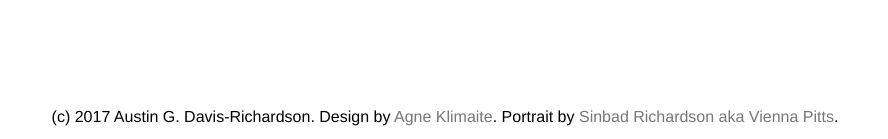
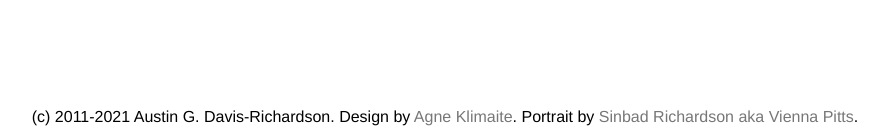
Before and after one commit to audy/audy.github.io, a Jekyll site: the page built from index.html, in a window 1280 px wide. Shown: the part 758-897 px from the top of the page, without its empty margins (195-1083 px from the left). Built offline with Jekyll 4.4.1, drawn with Linux system fonts in a browser that asks for light colours; nearby versions of some CDN libraries.

Commit message:
Update (c)

```diff
--- a/_layouts/blog.html
+++ b/_layouts/blog.html
@@ -13,7 +13,7 @@
   <div class="container">
     {{ content }}
     <div class="footer">
-      <p>(c) 2011-2020 Austin G. Davis-Richardson</p>
+      <p>(c) 2011-2021 Austin G. Davis-Richardson</p>
       <p>
         Content licensed under <a href="http://creativecommons.org/licenses/by/4.0/">Creative Commons By 4.0</a>
       </p>
--- a/index.html
+++ b/index.html
@@ -23,7 +23,7 @@ title: home
 </div>
 
 <div class="footer">
-  (c) 2017 Austin G. Davis-Richardson.
+  (c) 2011-2021 Austin G. Davis-Richardson.
   Design by <a href="https://agnaite.com/">Agne Klimaite</a>.
   Portrait by <a href="http://www.viennapitts.com/">Sinbad Richardson aka Vienna Pitts</a>.
 </div>
```
